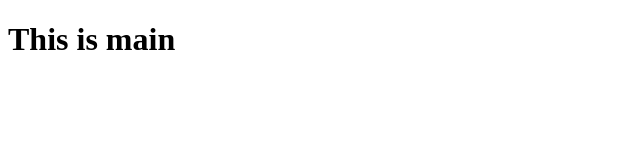
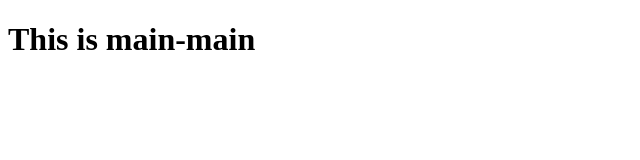
Before and after one commit to zaidantr/tes_branch, a plain HTML site: page index.html in a window 1280 px wide. Shown: the whole page, without its empty margins (0-640 px from the left). Drawn offline with Linux system fonts and the light colour scheme.

Commit message:
more main

```diff
--- a/index.html
+++ b/index.html
@@ -7,6 +7,6 @@
     <title>Document</title>
 </head>
 <body>
-    <h1>This is main</h1>
+    <h1>This is main-main</h1>
 </body>
 </html>
```
